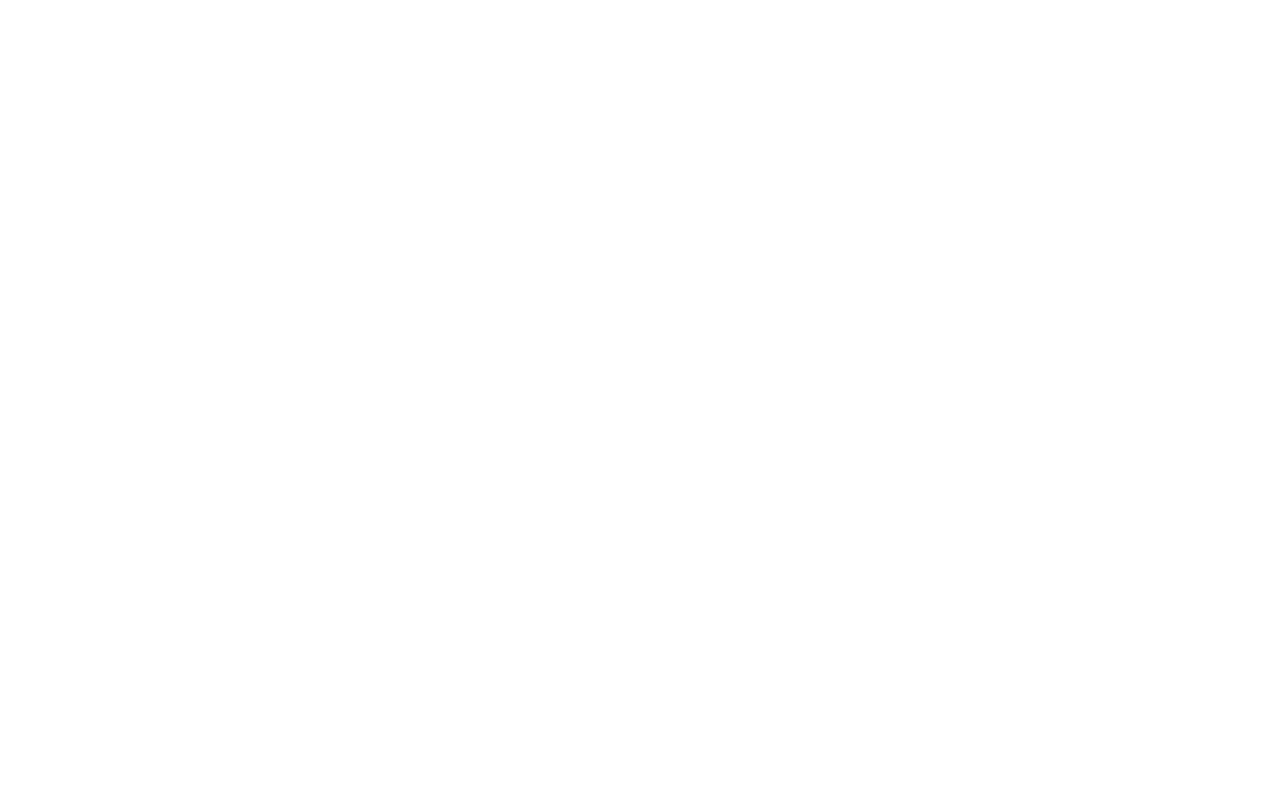
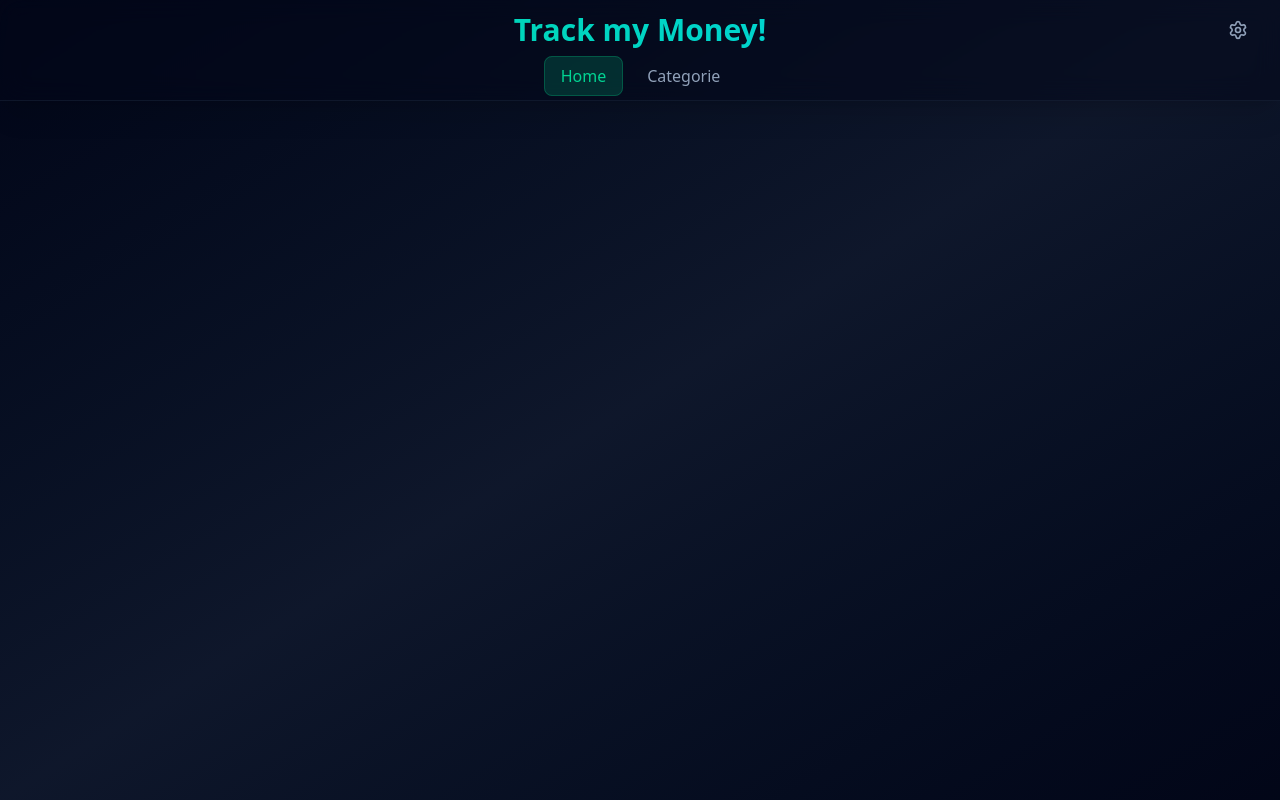
Before and after one commit to FrancescoPalazzo97/track-my-money-front, a React (Vite) app: page / in a window 1280 px wide. Built offline with nearby package versions, Linux system fonts and the light colour scheme; no server answers.

Commit message:
feat: add default layout

```diff
--- a/package.json
+++ b/package.json
@@ -14,6 +14,7 @@
     "axios": "^1.12.2",
     "dayjs": "^1.11.18",
     "immer": "^10.1.3",
+    "lucide-react": "^0.547.0",
     "react": "^19.1.1",
     "react-dom": "^19.1.1",
     "react-router-dom": "^7.9.4",
--- a/src/App.tsx
+++ b/src/App.tsx
@@ -1,9 +1,27 @@
+import { BrowserRouter, Routes, Route } from "react-router-dom";
+import { useEffect } from "react";
+import { store } from "./store/store";
+import DefaultLayout from "./layouts/DefaultLayout";
+
 function App() {
 
+  const fetchCategories = store(s => (s.fetchCategories));
+
+  useEffect(() => {
+    fetchCategories();
+  }, []);
+
   return (
-    <>
-
-    </>
+    <BrowserRouter>
+      <Routes>
+        <Route Component={DefaultLayout}>
+          <Route index />
+          <Route path="/settings" />
+          <Route path="/categories" />
+          <Route path="/modify-categories" />
+        </Route>
+      </Routes>
+    </BrowserRouter>
   )
 }
 
--- /dev/null
+++ b/src/components/BaseNavLink.tsx
@@ -0,0 +1,24 @@
+import { NavLink } from "react-router-dom"
+
+type Props = {
+    address: string,
+    children: React.ReactNode,
+    className?: string
+}
+
+const BaseNavLink = ({ address, children, className }: Props) => {
+    return (
+        <NavLink
+            to={address}
+            className={({ isActive }) =>
+                `px-4 py-2 rounded-lg font-medium transition-all duration-200 ${isActive
+                    ? 'bg-emerald-500/20 text-emerald-400 border border-emerald-500/30'
+                    : 'text-slate-400 hover:text-slate-200 hover:bg-slate-800/50'
+                } ${className}`}
+        >
+            {children}
+        </NavLink>
+    )
+}
+
+export default BaseNavLink
--- /dev/null
+++ b/src/components/Header.tsx
@@ -0,0 +1,44 @@
+import { NavLink } from 'react-router-dom';
+import { Settings } from 'lucide-react';
+import BaseNavLink from './BaseNavLink';
+
+const Header = () => {
+    return (
+        <header className='fixed inset-x-0 top-0 z-50 bg-slate-950/50 backdrop-blur-md border-b border-slate-800/50 shadow-xl'>
+            <nav className='py-3 px-4'>
+                <div className='mx-auto'>
+                    <div className='relative mb-4'>
+                        <h1 className='text-2xl md:text-3xl text-center font-bold bg-gradient-to-r from-emerald-400 to-cyan-400 bg-clip-text text-transparent'>
+                            Track my Money!
+                        </h1>
+                        <div className='absolute top-0 right-0 bottom-0 flex items-center'>
+                            <BaseNavLink
+                                address='/settings'
+                            >
+                                <Settings className='w-5 h-5' />
+                            </BaseNavLink>
+                        </div>
+                    </div>
+                    <ul className='flex gap-2 justify-center'>
+                        <li>
+                            <BaseNavLink
+                                address='/'
+                            >
+                                Home
+                            </BaseNavLink>
+                        </li>
+                        <li>
+                            <BaseNavLink
+                                address='/categories'
+                            >
+                                Categorie
+                            </BaseNavLink>
+                        </li>
+                    </ul>
+                </div>
+            </nav>
+        </header>
+    )
+}
+
+export default Header
--- a/src/index.css
+++ b/src/index.css
@@ -1 +1,7 @@
 @import 'tailwindcss';
+
+@layer base {
+  body {
+    @apply bg-gradient-to-br from-slate-950 via-slate-900 to-slate-950 text-slate-400;
+  }
+}
--- /dev/null
+++ b/src/layouts/DefaultLayout.tsx
@@ -0,0 +1,16 @@
+import { Outlet } from "react-router-dom";
+import Header from "../components/Header";
+
+const DefaultLayout = () => {
+
+    return (
+        <>
+            <Header />
+            <main className="min-h-screen pt-[96px]">
+                <Outlet />
+            </main>
+        </>
+    )
+}
+
+export default DefaultLayout
```
Also changed, not shown: 1 other file (tests, documents, lock files or other folders).
